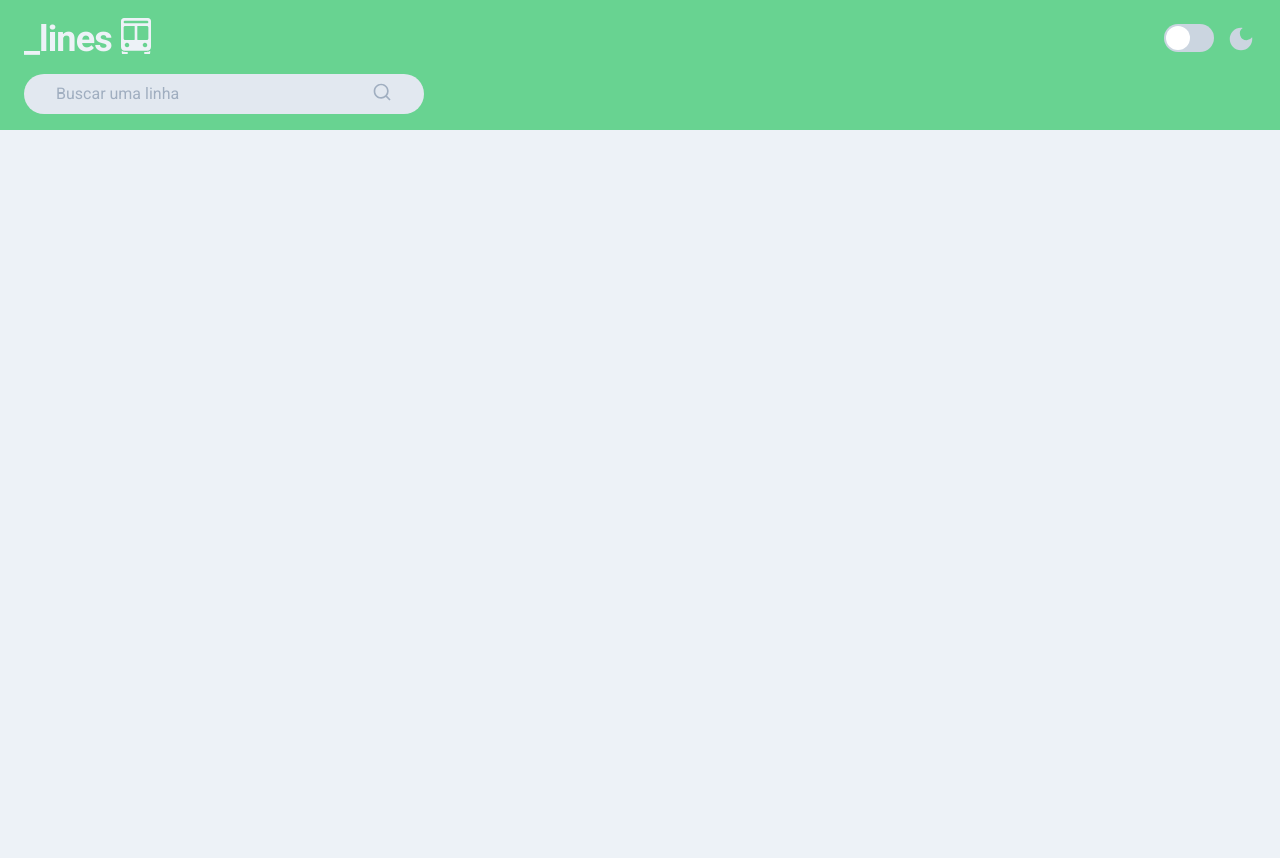
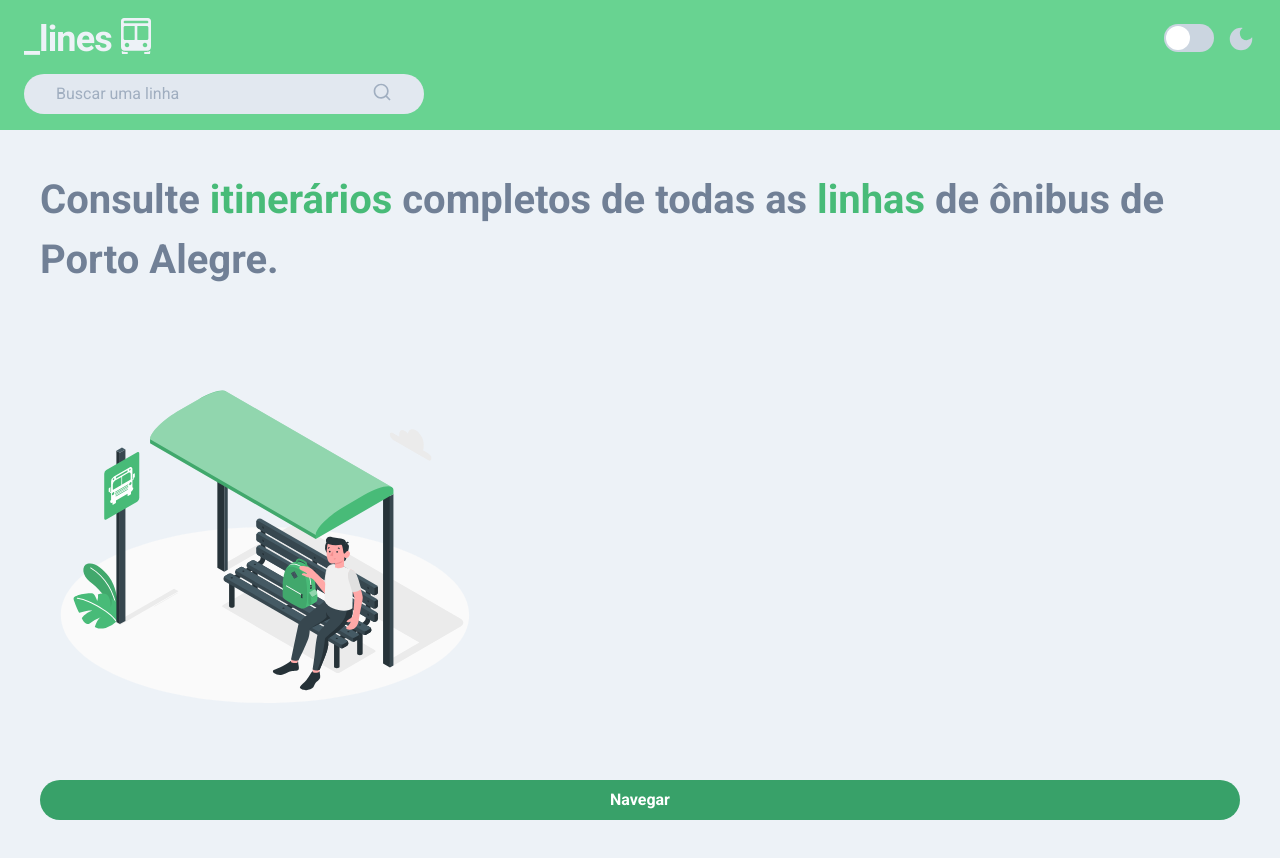
Before and after one commit to naMoraezDev/next-lines, a Next.js app: page / in a window 1280 px wide. Before the commit the page ends 800 px from the top, so only its background shows below. Built offline with nearby package versions, Linux system fonts and the light colour scheme.

Commit message:
feat: make home adaptive

```diff
--- a/src/components/Presentation.tsx
+++ b/src/components/Presentation.tsx
@@ -1,7 +1,12 @@
 import { Stack, Button, Text } from "@chakra-ui/react";
 import Link from "next/link";
 
-export function Presentation() {
+type PresentationProps = {
+  isDesktop?: boolean;
+};
+
+export function Presentation({ isDesktop }: PresentationProps) {
+  if (isDesktop) {
     return (
       <Stack gap={5}>
         <Text fontWeight="bold" fontSize="50">
@@ -29,3 +34,18 @@ export function Presentation() {
       </Stack>
     );
   }
+
+  return (
+    <Text fontWeight="bold" fontSize="40">
+      Consulte{" "}
+      <Text as="span" color="green.400">
+        itinerários
+      </Text>{" "}
+      completos de todas as{" "}
+      <Text as="span" color="green.400">
+        linhas{" "}
+      </Text>
+      de ônibus de Porto Alegre.
+    </Text>
+  );
+}
--- a/src/pages/desktop/index.tsx
+++ b/src/pages/desktop/index.tsx
@@ -19,7 +19,7 @@ export default function Home({ isDesktop }: HomeProps) {
       <Header isDesktop={isDesktop} />
 
       <Flex align="center" w="100vw" justify="center" h="80vh" gap="10">
-        <Presentation />
+        <Presentation isDesktop={isDesktop} />
 
         <Image
           src="/images/bus-stop.svg"
--- a/src/pages/index.tsx
+++ b/src/pages/index.tsx
@@ -1,6 +1,10 @@
 import Head from "next/head";
-import { GetStaticProps } from "next";
 import { Header } from "@/components/Header";
+import { Presentation } from "@/components/Presentation";
+import Image from "next/image";
+import { Stack, Button } from "@chakra-ui/react";
+import React from "react";
+import Link from "next/link";
 
 export default function Home() {
   return (
@@ -10,13 +14,29 @@ export default function Home() {
       </Head>
 
       <Header />
+
+      <Stack gap={5} p="10">
+        <Presentation />
+
+        <Image
+          src="/images/bus-stop.svg"
+          alt=""
+          width={450}
+          height={600}
+          priority
+        />
+
+        <Link href="/lines/all">
+          <Button
+            borderRadius="full"
+            colorScheme="green"
+            width="100%"
+            alignSelf="center"
+          >
+            Navegar
+          </Button>
+        </Link>
+      </Stack>
     </>
   );
 }
-
-export const getStaticProps: GetStaticProps = () => {
-  return {
-    props: { isDesktop: false },
-    revalidate: 60 * 60 * 24,
-  };
-};
```
Lines whose indentation alone changed are shown as unchanged.
